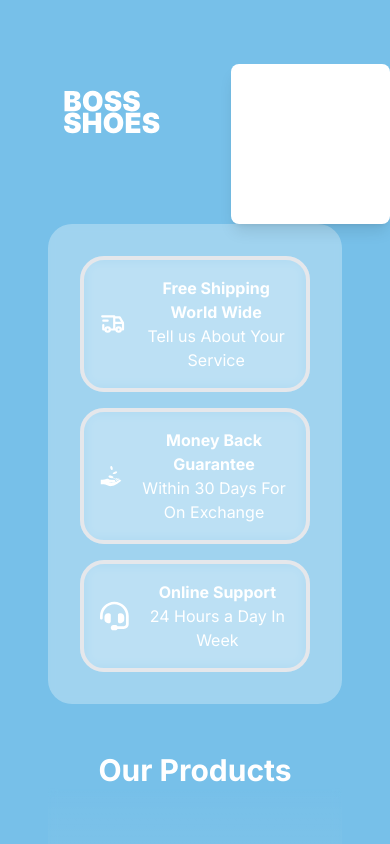
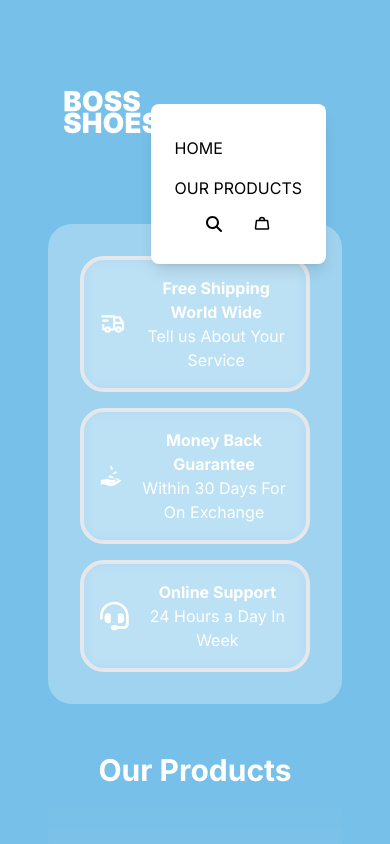
Before and after one commit to bcf513/teste-boss-shoes, a Next.js app: page / in a window 390 px wide. Both pictures are taken after a click on the icon 318 px from the left and 112 px from the top of the page. Shown: the top 844 px of the page. Built offline with nearby package versions, Linux system fonts and the light colour scheme.

Commit message:
Feat: Estilo de modal de opções em tela responsiva

```diff
--- a/src/components/layout/Header.tsx
+++ b/src/components/layout/Header.tsx
@@ -2,8 +2,8 @@
 
 import Link from "next/link";
 import React, { useState } from "react";
-import { HiMagnifyingGlass } from "react-icons/hi2";
-import { IoBagOutline } from "react-icons/io5";
+import { FaMagnifyingGlass } from "react-icons/fa6";
+import { PiHandbagSimpleBold } from "react-icons/pi";
 import { GiHamburgerMenu } from "react-icons/gi";
 import { useCartContext } from "@/providers/Cart";
 import CartModal from "../modals/CartModal";
@@ -27,9 +27,9 @@ function Header() {
         <div className="hidden lg:flex items-center gap-5 rounded-l-3xl p-4 backdrop-blur-sm bg-white/30 ">
           <Link href="">HOME</Link>
           <h1>OUR PRODUCTS</h1>
-          <HiMagnifyingGlass />
+          <FaMagnifyingGlass />
           <div className="relative">
-            <IoBagOutline onClick={() => setModalOpened(true)} />
+            <PiHandbagSimpleBold onClick={() => setModalOpened(true)} />
             {cart.length > 0 && (
               <h1 className="absolute -right-2 -bottom-4 rounded-full bg-red-500 text-xs p-1">
                 {cart.reduce((acc, product) => acc + product.quantity, 0)}
@@ -38,20 +38,26 @@ function Header() {
           </div>
         </div>
       </div>
+      <div className="relative h-full">
         <div className="lg:hidden">
           <GiHamburgerMenu onClick={() => setMenuOpened(!menuOpened)} />
         </div>
         {menuOpened && (
-        <div className="absolute top-16 right-0 z-10 bg-white shadow-lg rounded-lg p-4 flex flex-col items-start lg:hidden">
+          <div className="absolute top-0 right-0 z-10 bg-white shadow-lg rounded-lg p-6 flex flex-col items-start lg:hidden text-black  whitespace-nowrap ">
             <Link href="" className="py-2" onClick={() => setMenuOpened(false)}>
               HOME
             </Link>
             <h1 className="py-2" onClick={() => setMenuOpened(false)}>
               OUR PRODUCTS
             </h1>
-          <HiMagnifyingGlass className="py-2" />
-          <div className="relative py-2" onClick={() => setModalOpened(true)}>
-            <IoBagOutline />
+
+            <div className="flex w-full justify-evenly items-center">
+              <FaMagnifyingGlass />
+              <div
+                className="relative py-2"
+                onClick={() => setModalOpened(true)}
+              >
+                <PiHandbagSimpleBold />
                 {cart.length > 0 && (
                   <h1 className="absolute -right-2 -bottom-4 rounded-full bg-red-500 text-xs p-1">
                     {cart.reduce((acc, product) => acc + product.quantity, 0)}
@@ -59,7 +65,9 @@ function Header() {
                 )}
               </div>
             </div>
+          </div>
         )}
+      </div>
       {modalOpened && <CartModal closeModal={() => setModalOpened(false)} />}
     </header>
   );
```
Lines whose indentation alone changed are shown as unchanged.
